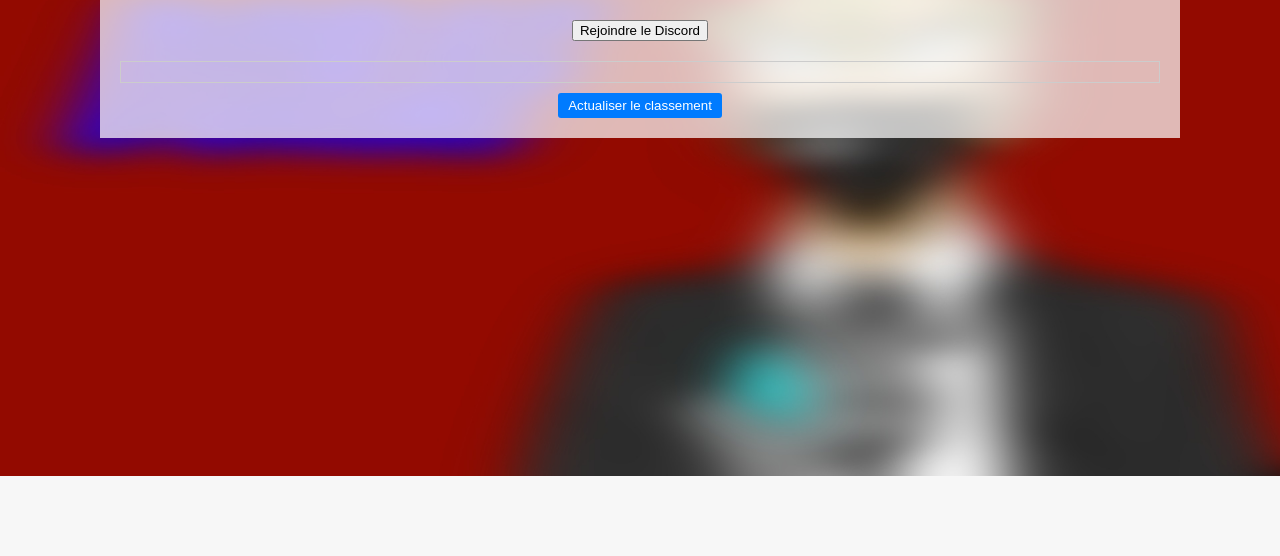
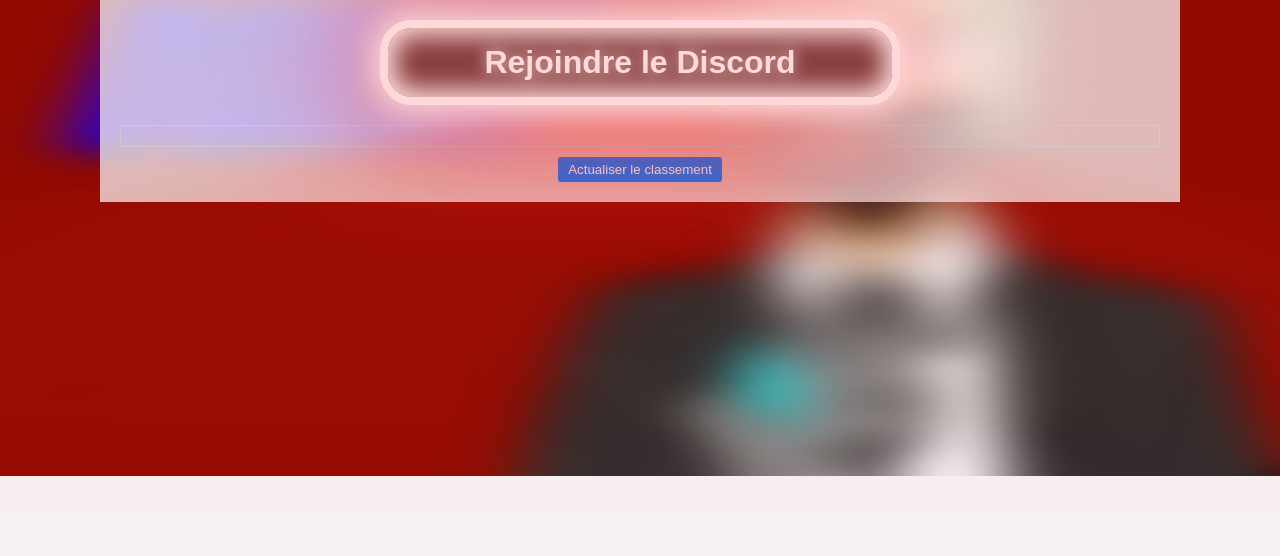
Before and after one commit to DorafBG/leaderboard-discord, a plain HTML site: page index.html in a window 1280 px wide. Shown: the part 244-800 px from the top of the page. Drawn offline with Linux system fonts and the light colour scheme; no server answers.

Commit message:
bouton discord

```diff
--- a/css/styles.css
+++ b/css/styles.css
@@ -103,9 +103,66 @@ header {
     position: absolute;
     top: 0;
     right: 0;
+    margin-top: -12px;
     padding: 10px;
     padding-right: 20px;
     font-weight: bold;
     font-style: italic;
     color: rgb(190, 100, 100);
   }
+
+
+
+ #bouton {
+    --glow-color: rgb(255, 217, 217);
+    --glow-spread-color: rgba(253, 39, 39, 0.57);
+    --enhanced-glow-color: rgb(235, 171, 171);
+    --btn-color: rgb(136, 61, 61);
+    border: .25em solid var(--glow-color);
+
+    padding: 0.5em;
+    padding-left: 3em;
+    padding-right: 3em;
+    font-size: 2em;
+    cursor: pointer;
+
+    color: var(--glow-color);
+    font-weight: bold;
+    background-color: var(--btn-color);
+    border-radius: 1em;
+    outline: none;
+    box-shadow: 0 0 1em .25em var(--glow-color),
+           0 0 4em 1em var(--glow-spread-color),
+           inset 0 0 .75em .25em var(--glow-color);
+    text-shadow: 0 0 .5em var(--glow-color);
+    position: relative;
+    transition: all 0.3s;
+   }
+
+#bouton::after {
+    pointer-events: none;
+    content: "";
+    position: absolute;
+    top: 120%;
+    left: 0;
+    height: 100%;
+    width: 100%;
+    background-color: var(--glow-spread-color);
+    filter: blur(2em);
+    opacity: .7;
+    transform: perspective(1.5em) rotateX(35deg) scale(1, .6);
+   }
+
+#bouton:hover {
+    color: var(--btn-color);
+    background-color: var(--glow-color);
+    box-shadow: 0 0 1em .25em var(--glow-color),
+           0 0 4em 2em var(--glow-spread-color),
+           inset 0 0 .75em .25em var(--glow-color);
+   }
+
+#bouton:active {
+    box-shadow: 0 0 0.6em .25em var(--glow-color),
+           0 0 2.5em 2em var(--glow-spread-color),
+           inset 0 0 .5em .25em var(--glow-color);
+   }
```
